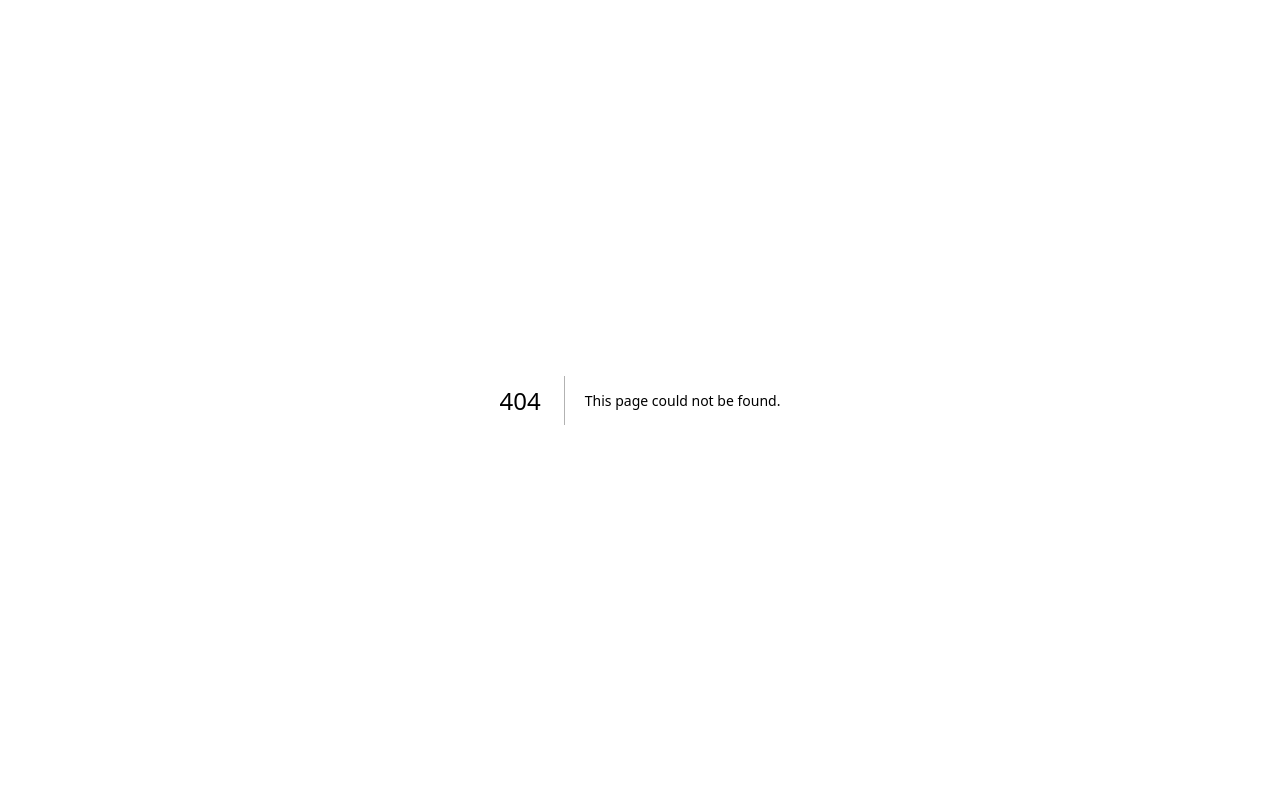
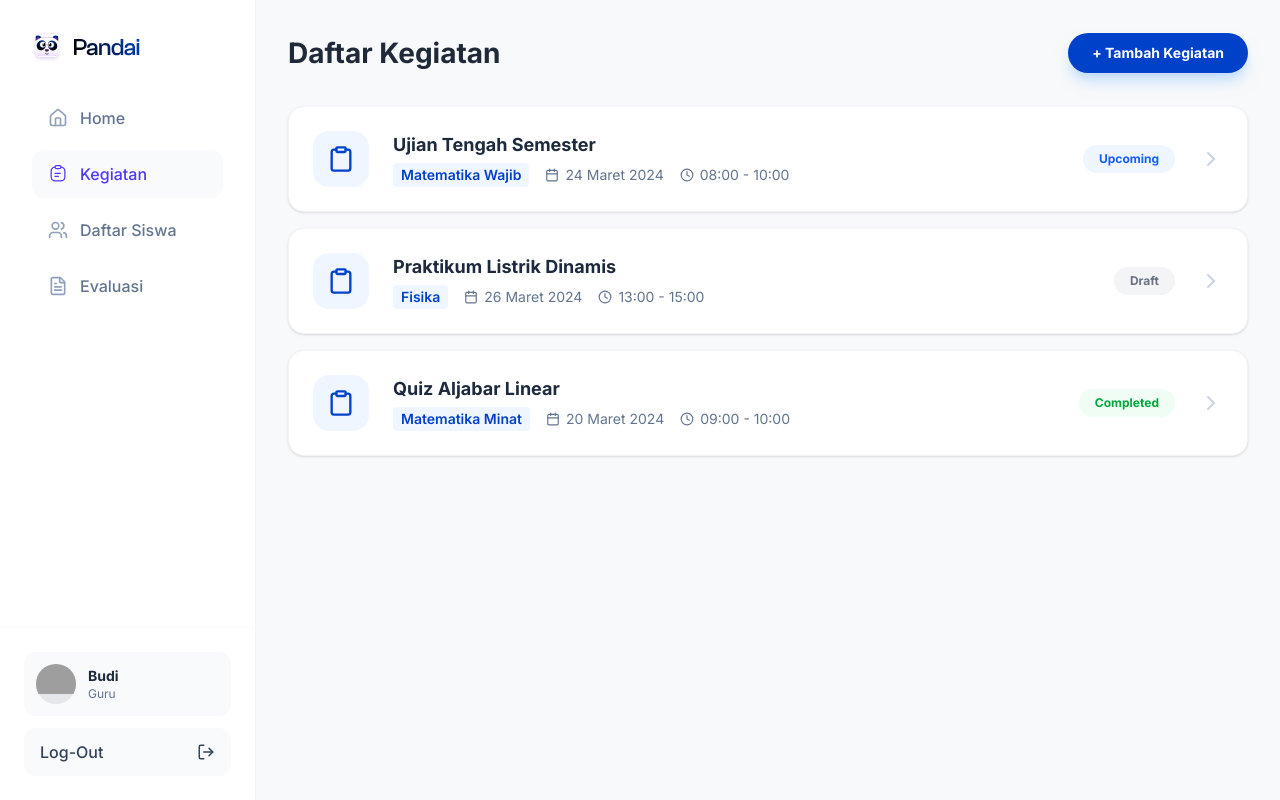
Before and after one commit to Thbetyfu/PANDAI-NEUROLEARN-PROJECT, a Next.js app in the folder pandai-dashboard/: page /guru/kegiatan in a window 1280 px wide. Before the commit this address had no page. Built offline with nearby package versions, Linux system fonts and the light colour scheme; grey boxes are pictures that could not be loaded.

Commit message:
Add Kegiatan navbar item and page for Guru dashboard

```diff
--- /dev/null
+++ b/pandai-dashboard/src/components/icons/KegiatanIcon.jsx
@@ -0,0 +1,44 @@
+import React from 'react';
+
+const KegiatanIcon = ({ size = 20, className }) => (
+    <svg
+        width={size}
+        height={size}
+        viewBox='35 85 24 24'
+        fill='none'
+        xmlns='http://www.w3.org/2000/svg'
+        className={className}
+        stroke='currentColor'
+    >
+        <path
+            d='M43.333 96.1831H49.7497'
+            strokeWidth='1.5'
+            strokeMiterlimit='10'
+            strokeLinecap='round'
+            strokeLinejoin='round'
+        />
+        <path
+            d='M43.333 99.8501H47.348'
+            strokeWidth='1.5'
+            strokeMiterlimit='10'
+            strokeLinecap='round'
+            strokeLinejoin='round'
+        />
+        <path
+            d='M45.1663 90.5002H48.833C50.6663 90.5002 50.6663 89.5835 50.6663 88.6668C50.6663 86.8335 49.7497 86.8335 48.833 86.8335H45.1663C44.2497 86.8335 43.333 86.8335 43.333 88.6668C43.333 90.5002 44.2497 90.5002 45.1663 90.5002Z'
+            strokeWidth='1.5'
+            strokeMiterlimit='10'
+            strokeLinecap='round'
+            strokeLinejoin='round'
+        />
+        <path
+            d='M50.6667 88.6851C53.7192 88.8501 55.25 89.9776 55.25 94.1667V99.6667C55.25 103.333 54.3333 105.167 49.75 105.167H44.25C39.6667 105.167 38.75 103.333 38.75 99.6667V94.1667C38.75 89.9867 40.2808 88.8501 43.3333 88.6851'
+            strokeWidth='1.5'
+            strokeMiterlimit='10'
+            strokeLinecap='round'
+            strokeLinejoin='round'
+        />
+    </svg>
+);
+
+export default KegiatanIcon;
--- a/pandai-dashboard/src/components/layout/Sidebar.jsx
+++ b/pandai-dashboard/src/components/layout/Sidebar.jsx
@@ -11,6 +11,7 @@ import {
 import { cn } from '@/lib/utils';
 import PandaLogo from '@/components/icons/PandaLogo';
 import PandaiTextLogo from '@/components/icons/PandaiTextLogo';
+import KegiatanIcon from '@/components/icons/KegiatanIcon';
 
 const Sidebar = ({ role, isOpen, onClose }) => {
   const router = useRouter();
@@ -19,6 +20,7 @@ const Sidebar = ({ role, isOpen, onClose }) => {
   const menus = {
     guru: [
       { name: 'Home', icon: Home, path: '/guru' },
+      { name: 'Kegiatan', icon: KegiatanIcon, path: '/guru/kegiatan' },
       { name: 'Daftar Siswa', icon: Users, path: '/guru/daftar-siswa' },
       { name: 'Evaluasi', icon: FileText, path: '/guru/evaluasi' },
     ],
--- /dev/null
+++ b/pandai-dashboard/src/pages/guru/kegiatan/index.jsx
@@ -0,0 +1,96 @@
+import Head from 'next/head';
+import DashboardLayout from '@/components/layout/DashboardLayout';
+import { Clipboard, Calendar, Clock, ChevronRight } from 'lucide-react';
+
+const kegiatanData = [
+    {
+        id: 1,
+        title: 'Ujian Tengah Semester',
+        subject: 'Matematika Wajib',
+        date: '24 Maret 2024',
+        time: '08:00 - 10:00',
+        status: 'Upcoming',
+    },
+    {
+        id: 2,
+        title: 'Praktikum Listrik Dinamis',
+        subject: 'Fisika',
+        date: '26 Maret 2024',
+        time: '13:00 - 15:00',
+        status: 'Draft',
+    },
+    {
+        id: 3,
+        title: 'Quiz Aljabar Linear',
+        subject: 'Matematika Minat',
+        date: '20 Maret 2024',
+        time: '09:00 - 10:00',
+        status: 'Completed',
+    },
+];
+
+export default function KegiatanGuru() {
+    return (
+        <DashboardLayout role='guru'>
+            <Head>
+                <title>Kegiatan Guru - Pandai</title>
+            </Head>
+
+            <div className='flex flex-col gap-8 max-w-[1200px] mx-auto font-sans'>
+                <div className='flex justify-between items-center'>
+                    <h1 className='text-[28px] font-bold text-[#1F2937]'>Daftar Kegiatan</h1>
+                    <button className='bg-[#0041C9] text-white px-6 py-2.5 rounded-full font-bold text-sm hover:bg-[#003199] transition-all shadow-lg shadow-blue-200'>
+                        + Tambah Kegiatan
+                    </button>
+                </div>
+
+                <div className='grid grid-cols-1 gap-4'>
+                    {kegiatanData.map((k) => (
+                        <div
+                            key={k.id}
+                            className='bg-white p-6 rounded-2xl border border-gray-100 shadow-sm flex items-center justify-between hover:shadow-md transition-all cursor-pointer group'
+                        >
+                            <div className='flex items-center gap-6'>
+                                <div className='w-14 h-14 bg-blue-50 rounded-2xl flex items-center justify-center text-[#0041C9] group-hover:scale-110 transition-transform'>
+                                    <Clipboard size={28} />
+                                </div>
+                                <div>
+                                    <h3 className='text-lg font-bold text-slate-800 mb-1 group-hover:text-[#0041C9] transition-colors'>
+                                        {k.title}
+                                    </h3>
+                                    <div className='flex items-center gap-4 text-sm text-slate-500'>
+                                        <span className='font-semibold text-[#0041C9] bg-blue-50 px-2 py-0.5 rounded'>
+                                            {k.subject}
+                                        </span>
+                                        <div className='flex items-center gap-1.5'>
+                                            <Calendar size={14} />
+                                            {k.date}
+                                        </div>
+                                        <div className='flex items-center gap-1.5'>
+                                            <Clock size={14} />
+                                            {k.time}
+                                        </div>
+                                    </div>
+                                </div>
+                            </div>
+
+                            <div className='flex items-center gap-6'>
+                                <span
+                                    className={`px-4 py-1.5 rounded-full text-xs font-bold ${k.status === 'Upcoming'
+                                            ? 'bg-blue-50 text-blue-600'
+                                            : k.status === 'Completed'
+                                                ? 'bg-green-50 text-green-600'
+                                                : 'bg-gray-100 text-gray-500'
+                                        }`}
+                                >
+                                    {k.status}
+                                </span>
+                                <ChevronRight className='text-slate-300 group-hover:text-[#0041C9] transition-colors' size={24} />
+                            </div>
+                        </div>
+                    ))}
+                </div>
+            </div>
+        </DashboardLayout>
+    );
+}
```
